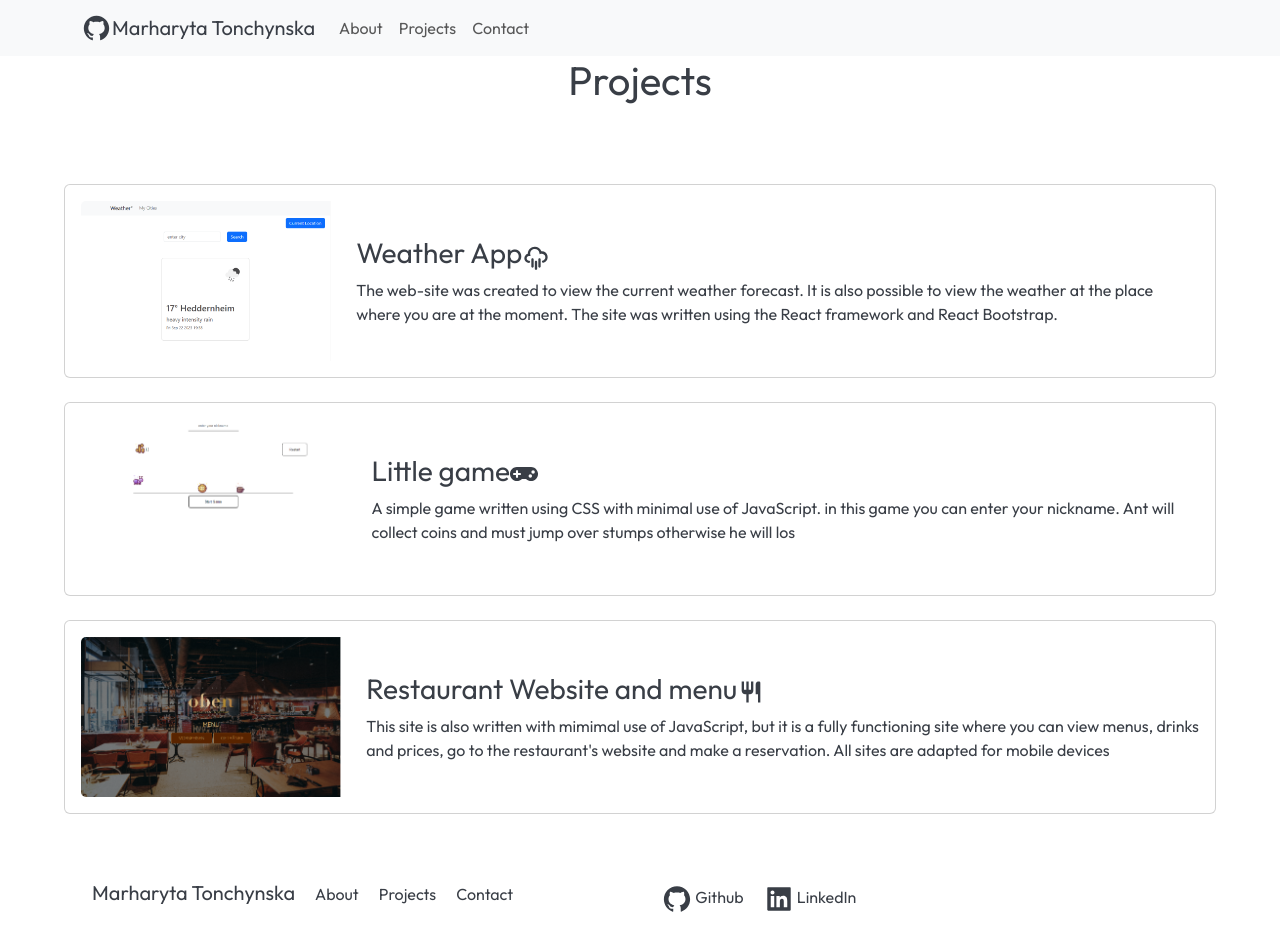
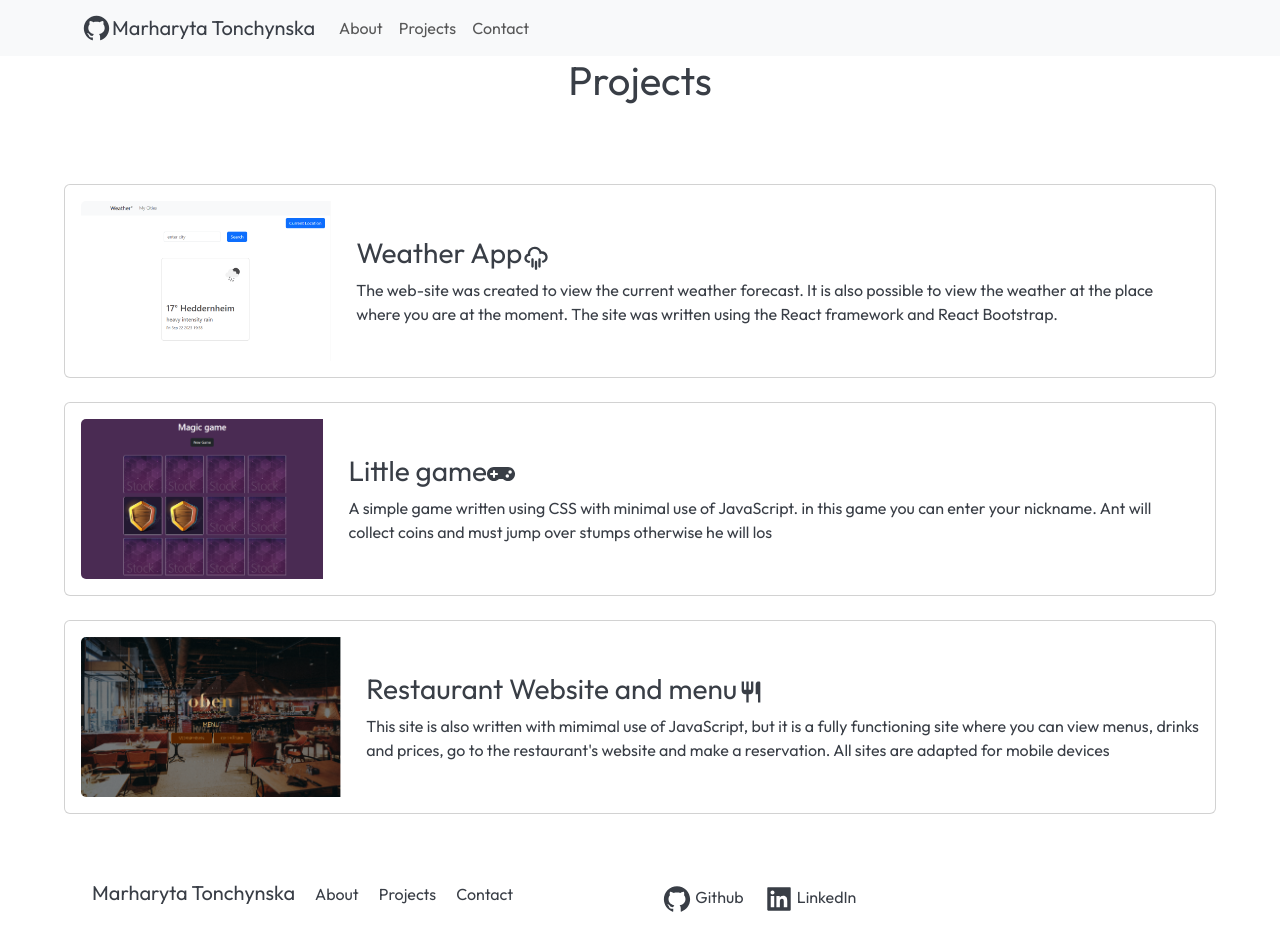
Before and after one commit to achtu/portfolio, a React (Create React App) app: page /projects in a window 1280 px wide. Shown: the top 950 px of the page. Built offline with nearby package versions, Linux system fonts and the light colour scheme.

Commit message:
changed link game

```diff
--- a/src/pages/Projects.js
+++ b/src/pages/Projects.js
@@ -3,7 +3,7 @@
 import { FaGamepad } from "react-icons/fa";
 import { BiRestaurant } from "react-icons/bi";
 import pro1 from "../assets/Снимок экрана (33).png";
-import pro3 from "../assets/pro3.png";
+import pro3 from "../assets/Снимок экрана (34).png";
 import pro2 from "../assets/pro2.png";
 import { Card } from "react-bootstrap";
 
@@ -38,7 +38,7 @@
         <br />
         <Card className="pro-card">
           <Card.Body>
-          <a href="https://cool-daffodil-f619f5.netlify.app" target="_blank" rel="noopener noreferrer">  <img src={pro3} className="project-i" alt="secons project" /></a>
+          <a href="https://tiny-gnome-d15cb0.netlify.app/" target="_blank" rel="noopener noreferrer">  <img src={pro3} className="project-i" alt="secons project" /></a>
             <div>
               <h3>
                 {" "}
```
Also changed, not shown: src/assets/Снимок экрана (34).png (added).
